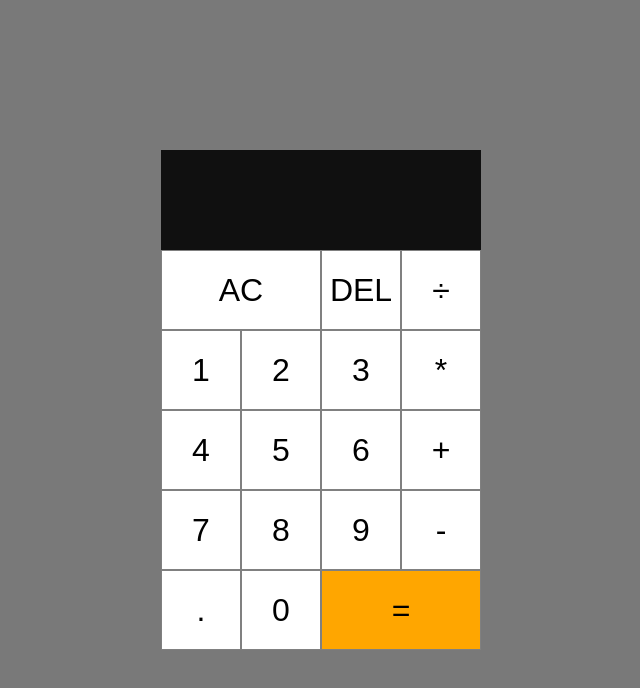
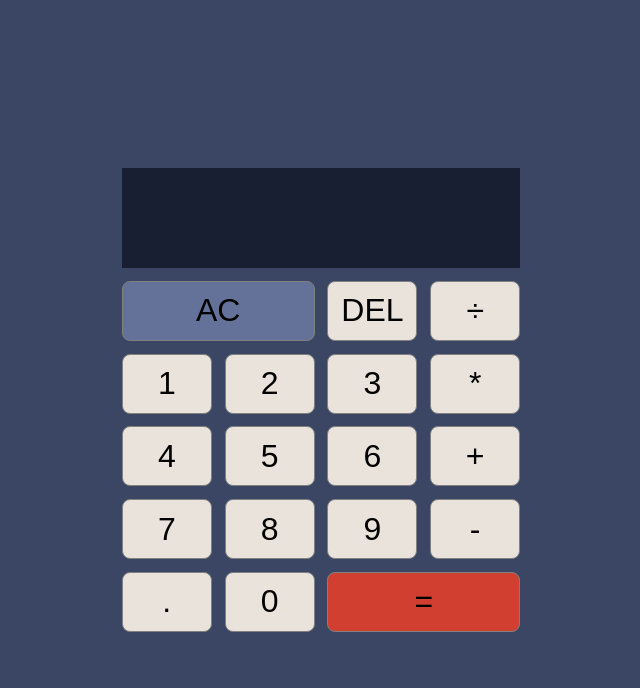
Before and after one commit to remilekun-hub/calculator, a plain HTML site: page index.html in a window 1280 px wide. Shown: the whole page, without its empty margins (319-959 px from the left). Drawn offline with Linux system fonts and the light colour scheme.

Commit message:
Add files via upload

```diff
--- a/index.html
+++ b/index.html
@@ -14,7 +14,7 @@
             <div data-previous-operand class="previous-operand"></div>
             <div data-current-operand class="current-operand"></div>
         </div>
-        <button data-all-clear class="span-two">AC</button>
+        <button data-all-clear class="span-two ac">AC</button>
         <button data-delete>DEL</button>
         <button data-operation>÷</button>
         <button data-number>1</button>
--- a/style.css
+++ b/style.css
@@ -5,22 +5,32 @@
     padding: 0;
 }
 body {
-    background-color: rgba(0, 0, 0, 0.527);
+    background-color: #3b4664;
     font-size: 1rem;
     font-family: 'Montserrat', sans-serif;
+}
+.container .ac {
+    background-color: #647299;
+}
+.container .ac:hover {
+    background-color: #64729998;
 }
 .container > button {
     cursor: pointer;
     font-size: 2rem;
     border: 1px solid grey;
     outline: none;
-    background-color: white;
+    background-color: #eae3db;
+    border-radius: 4px;
 }
 .container {
     display: grid;
     place-content: center;
     min-height: 100vh;
-    grid-template-columns: repeat(4, 80px);
+    grid-template-columns: repeat(4, 70px);
+    column-gap: 5px;
+    row-gap: 5px;
+    margin: auto;
     grid-template-rows: minmax(100px, auto) repeat(5, 80px);
 }
 .container > button:hover {
@@ -31,14 +41,14 @@ body {
     grid-column: span 2;
 }
 .container .equals {
-    background-color: rgb(255, 166, 0);
+    background-color: #d13f30;
 }
 .container .equals:hover {
-    background-color: rgba(255, 166, 0, 0.904);
+    background-color: #d14030d5;
 }
 .output {
     grid-column: 1 /-1;
-    background-color: rgba(0, 0, 0, 0.87);
+    background-color: #181f32;
     display: flex;
     align-items: flex-end;
     justify-content: space-around;
@@ -54,3 +64,16 @@ body {
 .output .current-operand {
     font-size: 2rem;
 }
+@media screen and (min-width:768px) {
+    .container {
+        grid-template-columns: repeat(4, 90px);
+        grid-template-rows: minmax(100px, auto) repeat(5, 60px);
+        column-gap: .8rem;
+        row-gap: .8rem;
+    }
+    .container > button {
+        border-radius: 8px;
+    }
+
+
+}
```
